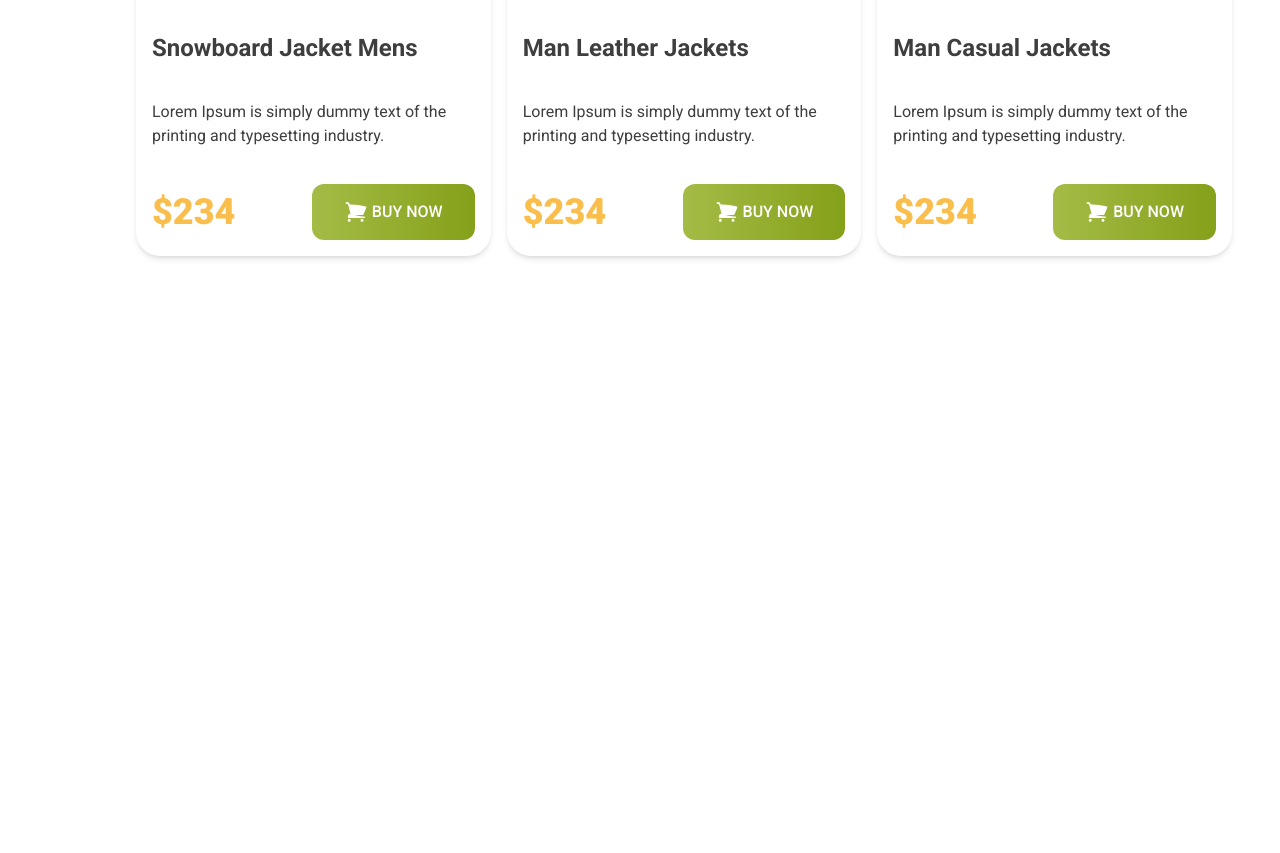
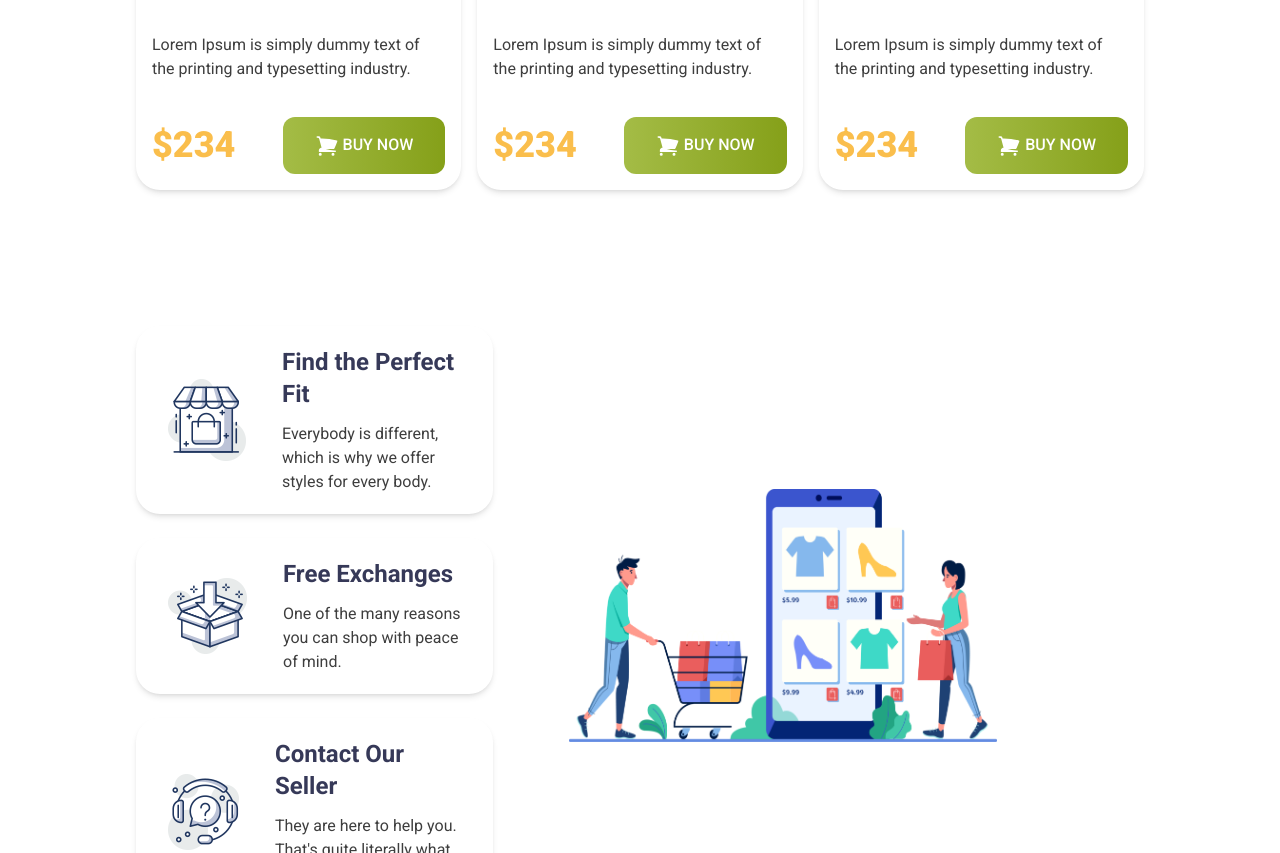
Before and after one commit to smhasan-shahriar/penguin-fashion-practice, a plain HTML site: page index.html in a window 1280 px wide. Shown: the part 1947-2800 px from the top of the page. Before the commit the page ends 2211 px from the top, so only its background shows below. Drawn offline with nearby package versions, Linux system fonts and the light colour scheme.

Commit message:
all sections done without menu icon

```diff
--- a/index.html
+++ b/index.html
@@ -874,7 +874,7 @@
           WOMAN JACKET
         </h3>
         <!-- cards containers -->
-        <div class="grid grid-cols-1 md:grid-cols-2 lg:grid-cols-3 lg:mx-10 xl:ms-32">
+        <div class="grid grid-cols-1 md:grid-cols-2 lg:grid-cols-3 lg:mx-10 xl:mx-32">
           <!-- jacket 1 -->
           <div
             class="m-2 p-4 shadow-md rounded-3xl space-y-3 flex flex-col gap-6"
@@ -990,7 +990,7 @@
           MAN JACKET
         </h3>
         <!-- cards containers -->
-        <div class="grid grid-cols-1 md:grid-cols-2 lg:grid-cols-3 lg:mx-10 xl:ms-32">
+        <div class="grid grid-cols-1 md:grid-cols-2 lg:grid-cols-3 lg:mx-10 xl:mx-32">
           <!-- man jacket 1 -->
           <div
             class="m-2 p-4 shadow-md rounded-3xl space-y-3 flex flex-col gap-6"
@@ -1099,8 +1099,39 @@
         </div>
       </div>
       <!-- features section -->
-      <div>
-
+      <div class="xl:px-32 xl:py-32 lg:px-10 py-16 flex lg:flex-row flex-col-reverse gap-5 items-center mb-10">
+        <!-- feature text -->
+        <div class="mx-2 space-y-6 xl:w-2/5 lg:w-1/2">
+          <!-- feature card -->
+          <div class="py-5 px-8 flex flex-col lg:flex-row lg:text-left items-center text-center gap-9 max-w-lg shadow-md rounded-3xl" >
+            <img class="w-20" src="images/image-12.png" alt="">
+            <div class="space-y-3">
+              <h4 class="text-2xl font-bold text-[#363958]">Find the Perfect Fit</h4>
+              <p>Everybody is different, which is why we
+                offer styles for every body.</p>
+            </div>
+          </div>
+          <div class="py-5 px-8 flex flex-col lg:flex-row lg:text-left items-center text-center gap-9 max-w-lg shadow-md rounded-3xl" >
+            <img class="w-20" src="images/image-13.png" alt="">
+            <div class="space-y-3">
+              <h4 class="text-2xl font-bold text-[#363958]">Free Exchanges</h4>
+              <p>One of the many reasons you can shop
+                with peace of mind.</p>
+            </div>
+          </div>
+          <div class="py-5 px-8 flex flex-col lg:flex-row lg:text-left items-center text-center gap-9 max-w-lg shadow-md rounded-3xl" >
+            <img class="w-20" src="images/image-14.png" alt="">
+            <div class="space-y-3">
+              <h4 class="text-2xl font-bold text-[#363958]">Contact Our Seller</h4>
+              <p>They are here to help you. That's quite
+                literally what we pay them for.</p>
+            </div>
+          </div>
+        </div>
+        <!-- feature image -->
+        <div class="xl:w-3/5 lg:w-1/2 mx-8 md:mx-12">
+          <img class="lg:w-4/5 w-full" src="images/shopping.png" alt="">
+        </div>
       </div>
     </main>
     <footer></footer>
```
Also changed, not shown: images/image-12.png (added), images/image-13.png (added), images/image-14.png (added).
